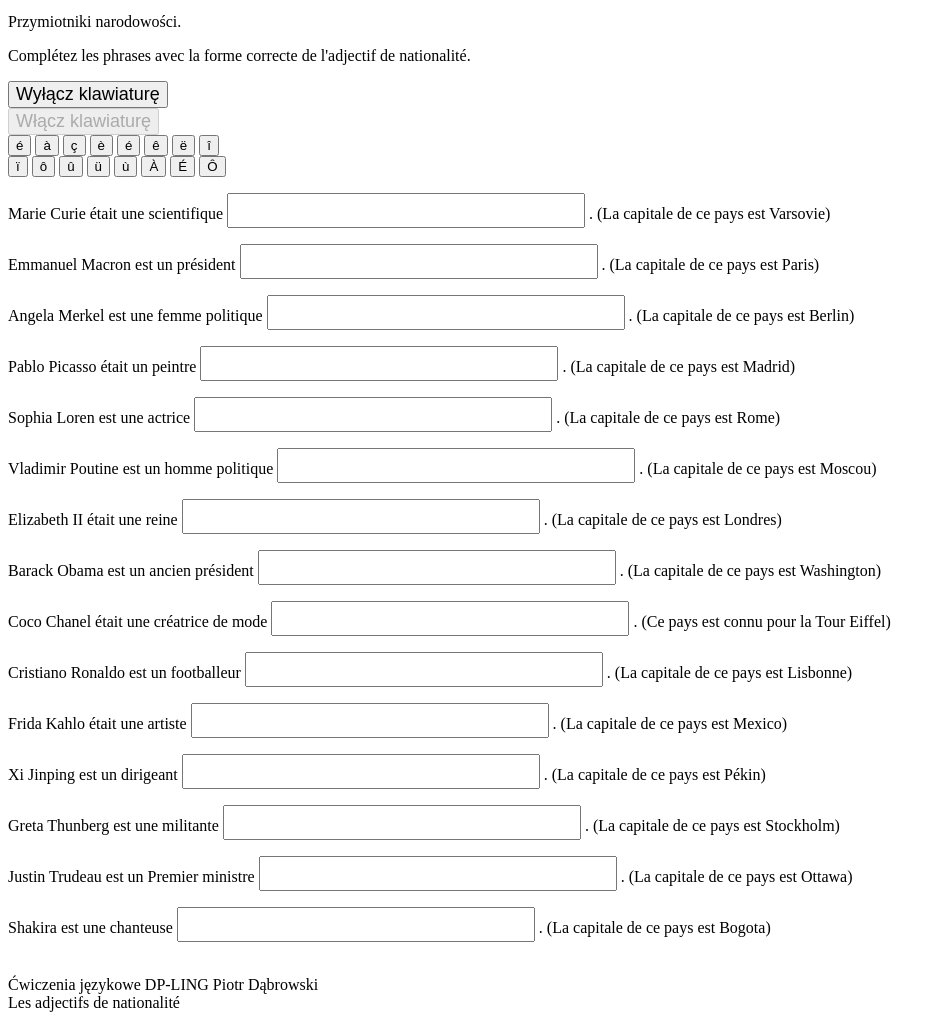
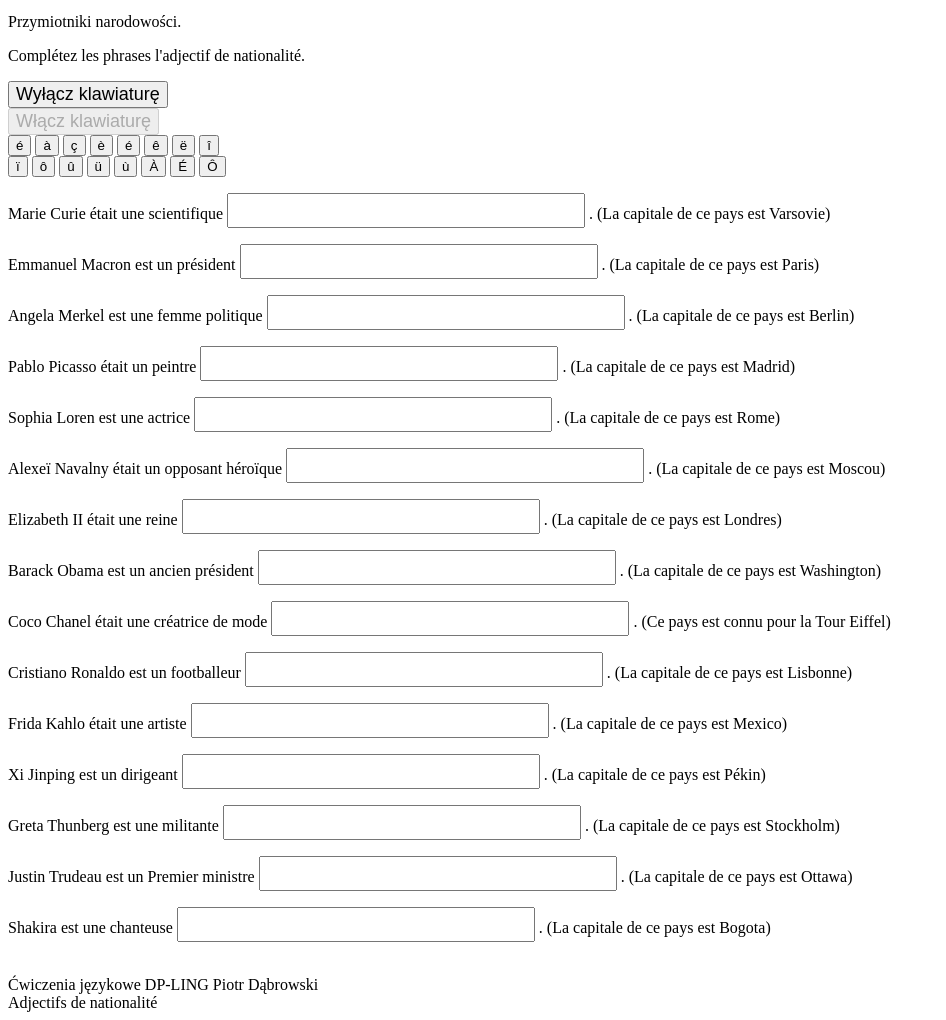
Before and after one commit to donPedroGonzalez/cw6, a plain HTML site: page index.html in a window 1280 px wide. Shown: the part 164-1184 px from the top of the page, without its empty margins (0-946 px from the left). Drawn offline with Linux system fonts and the light colour scheme.

Commit message:
wersja 2 - zmiana przykładu z rosyjskim i motywu css

```diff
--- a/index.html
+++ b/index.html
@@ -4,7 +4,7 @@
     <meta charset="UTF-8">
     <meta http-equiv="X-UA-Compatible" content="IE=edge">
     <meta name="viewport" content="width=device-width, initial-scale=1.0">
-    <link rel="stylesheet" type="text/css" href="dist/myStyle_brownCoffee.css">
+    <link rel="stylesheet" type="text/css" href="dist/myStyle_turquoise.css">
     <title>Exercices de français</title>
 </head>
 <body>
--- a/missing-element.js
+++ b/missing-element.js
@@ -8,9 +8,9 @@ function onPageLoad()
     reloadButton.addEventListener("click", clearForm);
 
     var exerciceBody = document.getElementById("exercice-wrapper");
-    firstPart = [ "Przymiotniki narodowości.", "Marie Curie était une scientifique", "Emmanuel Macron est un président", "Angela Merkel est une femme politique", "Pablo Picasso était un peintre", "Sophia Loren est une actrice", "Vladimir Poutine est un homme politique", "Elizabeth II était une reine", "Barack Obama est un ancien président", "Coco Chanel était une créatrice de mode", "Cristiano Ronaldo est un footballeur", "Frida Kahlo était une artiste", "Xi Jinping est un dirigeant", "Greta Thunberg est une militante", "Justin Trudeau est un Premier ministre", "Shakira est une chanteuse" ];
-    secondPart = [ "Complétez les phrases avec la forme correcte de l'adjectif de nationalité.", ".", ".", ".", ".", ".", ".", ".", ".", ".", ".", ".", ".", ".", ".", "." ];
-    missingElement = [ "Les adjectifs de nationalité", "polonaise", "français", "allemande", "espagnol", "italienne", "russe", "britannique", "américain", "française", "portugais", "mexicaine", "chinois", "suédoise", "canadien", "colombienne" ];
+    firstPart = [ "Przymiotniki narodowości.", "Marie Curie était une scientifique", "Emmanuel Macron est un président", "Angela Merkel est une femme politique", "Pablo Picasso était un peintre", "Sophia Loren est une actrice", "Alexeï Navalny était un opposant héroïque", "Elizabeth II était une reine", "Barack Obama est un ancien président", "Coco Chanel était une créatrice de mode", "Cristiano Ronaldo est un footballeur", "Frida Kahlo était une artiste", "Xi Jinping est un dirigeant", "Greta Thunberg est une militante", "Justin Trudeau est un Premier ministre", "Shakira est une chanteuse" ];
+    secondPart = [ "Complétez les phrases l'adjectif de nationalité.", ".", ".", ".", ".", ".", ".", ".", ".", ".", ".", ".", ".", ".", ".", "." ];
+    missingElement = [ "Adjectifs de nationalité", "polonaise", "français", "allemande", "espagnol", "italienne", "russe", "britannique", "américain", "française", "portugais", "mexicaine", "chinois", "suédoise", "canadien", "colombienne" ];
     hints = [ "nan", "La capitale de ce pays est Varsovie", "La capitale de ce pays est Paris", "La capitale de ce pays est Berlin", "La capitale de ce pays est Madrid", "La capitale de ce pays est Rome", "La capitale de ce pays est Moscou", "La capitale de ce pays est Londres", "La capitale de ce pays est Washington", "Ce pays est connu pour la Tour Eiffel", "La capitale de ce pays est Lisbonne", "La capitale de ce pays est Mexico", "La capitale de ce pays est Pékin", "La capitale de ce pays est Stockholm", "La capitale de ce pays est Ottawa", "La capitale de ce pays est Bogota" ];
 
     var myForm = document.createElement("form");
```
